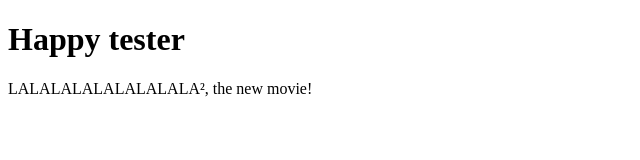
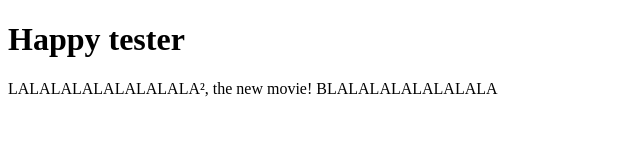
Before and after one commit to gillesdeudon/fork-possibilities, a plain HTML site: page index.html in a window 1280 px wide. Shown: the whole page, without its empty margins (0-640 px from the left). Drawn offline with Linux system fonts and the light colour scheme.

Commit message:
test wihtout conflict possible.

```diff
--- a/index.html
+++ b/index.html
@@ -13,6 +13,7 @@
 <h1>Happy tester</h1>
 <p>
 LALALALALALALALALA², the new movie!
+BLALALALALALALALA
 </p>
 
 </body>
```
